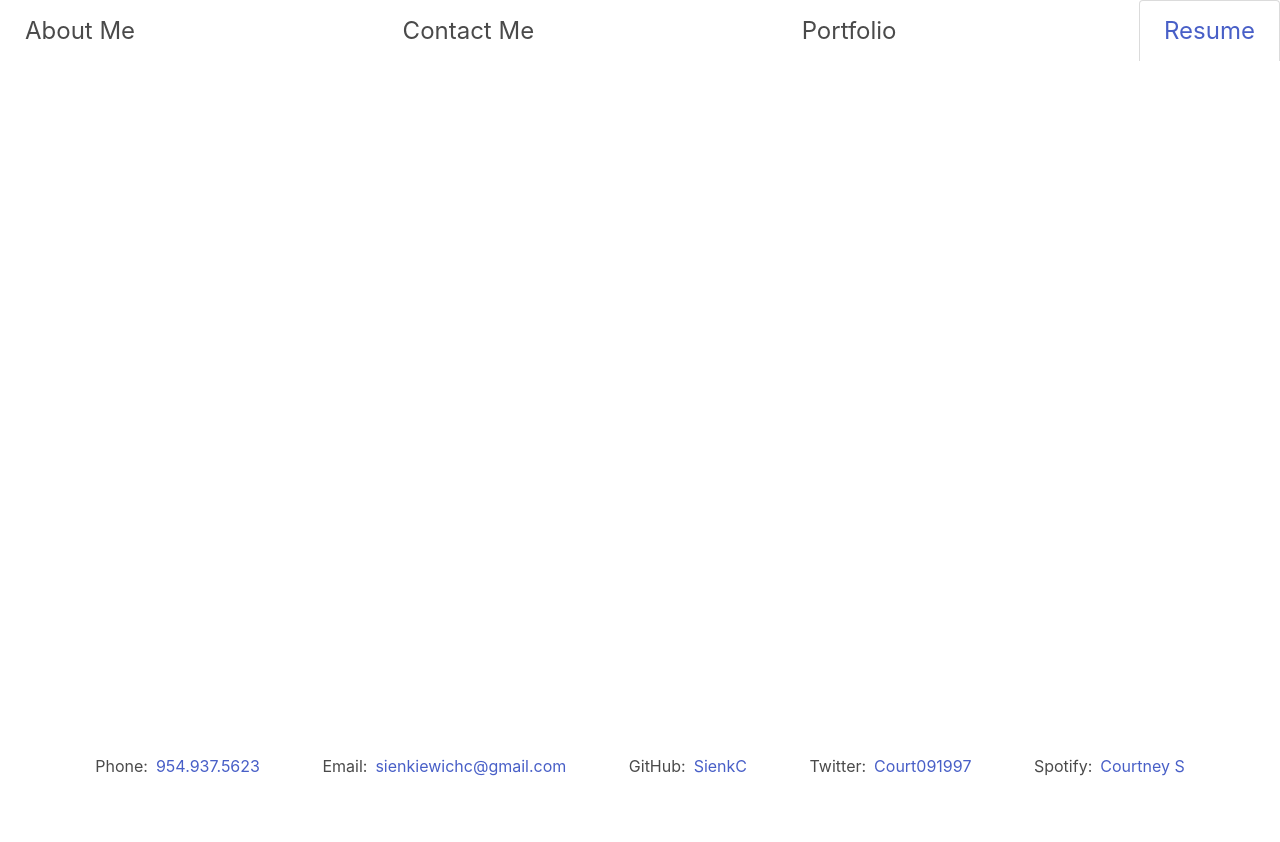
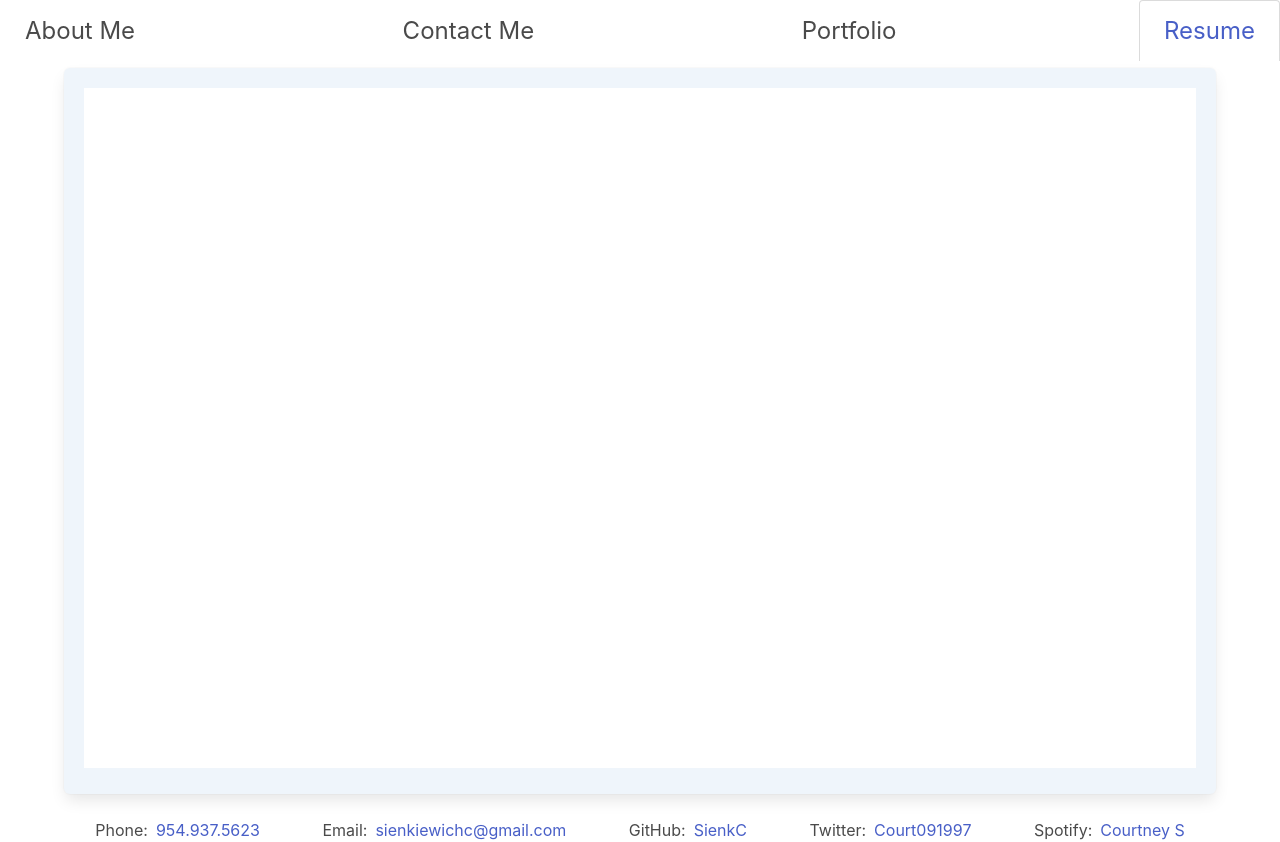
Before and after one commit to SienkC/React_Portfolio, a React (Vite) app: page /Resume in a window 1280 px wide. Before the commit the page ends 800 px from the top, so only its background shows below. Built offline with nearby package versions, Linux system fonts and the light colour scheme.

Commit message:
Updated the README

```diff
--- a/src/pages/Resume.jsx
+++ b/src/pages/Resume.jsx
@@ -1,7 +1,7 @@
 export default function Resume() {
     // return Resume file
     return (
-        <div>
+        <div className="container box has-background-info-light">
             <iframe src="../assets/docs/Sienkiewich_Resume.pdf" width="100%" height="680px"></iframe>
         </div>
     );
```
Also changed, not shown: 1 other file (tests, documents, lock files or other folders).
